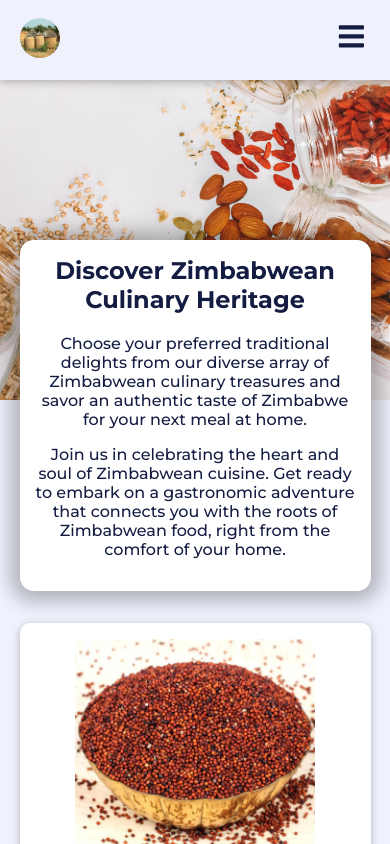
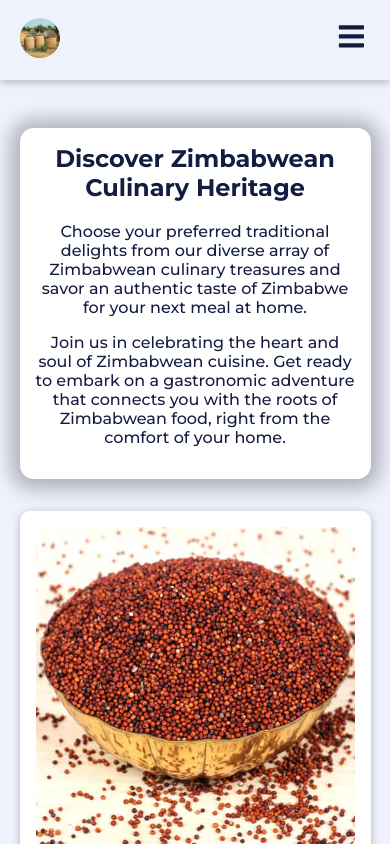
Before and after one commit to Amen-Musingarimi/dura-frontend, a React (Create React App) app: page /products in a window 390 px wide. Shown: the top 844 px of the page. Built offline with nearby package versions, Linux system fonts and the light colour scheme; no server answers.

Commit message:
Fix media queries

```diff
--- a/src/components/Layout/Header.js
+++ b/src/components/Layout/Header.js
@@ -46,7 +46,6 @@ const Header = (props) => {
   };
 
   return (
-    <Fragment>
     <header className={classes.header}>
       <Link to="/" exact={true}>
         <img src={logo} alt="logoImage" className={classes.logo} />
@@ -82,10 +81,6 @@ const Header = (props) => {
         <FaBars />
       </button>
     </header>
-      <div className={classes['main-image']}>
-        <img src={mealsImage} alt="A table full of delicious food!" />
-      </div>
-    </Fragment>
   );
 };
 
--- a/src/components/Products/ProductItem/ProductItem.module.css
+++ b/src/components/Products/ProductItem/ProductItem.module.css
@@ -40,3 +40,10 @@
   font-size: 1.2rem;
   color: #0f1531;
 }
+
+@media only screen and (max-width: 1024px) {
+  .productImage {
+    height: 100%;
+    width: 100%;
+  }
+}
--- a/src/components/Products/ProductsSummary.module.css
+++ b/src/components/Products/ProductsSummary.module.css
@@ -3,7 +3,7 @@
   max-width: 45rem;
   width: 90%;
   margin: auto;
-  margin-top: -10rem;
+  margin-top: 8rem;
   position: relative;
   background-color: #fff;
   color: #141c42;
```
Lines whose indentation alone changed are shown as unchanged.
